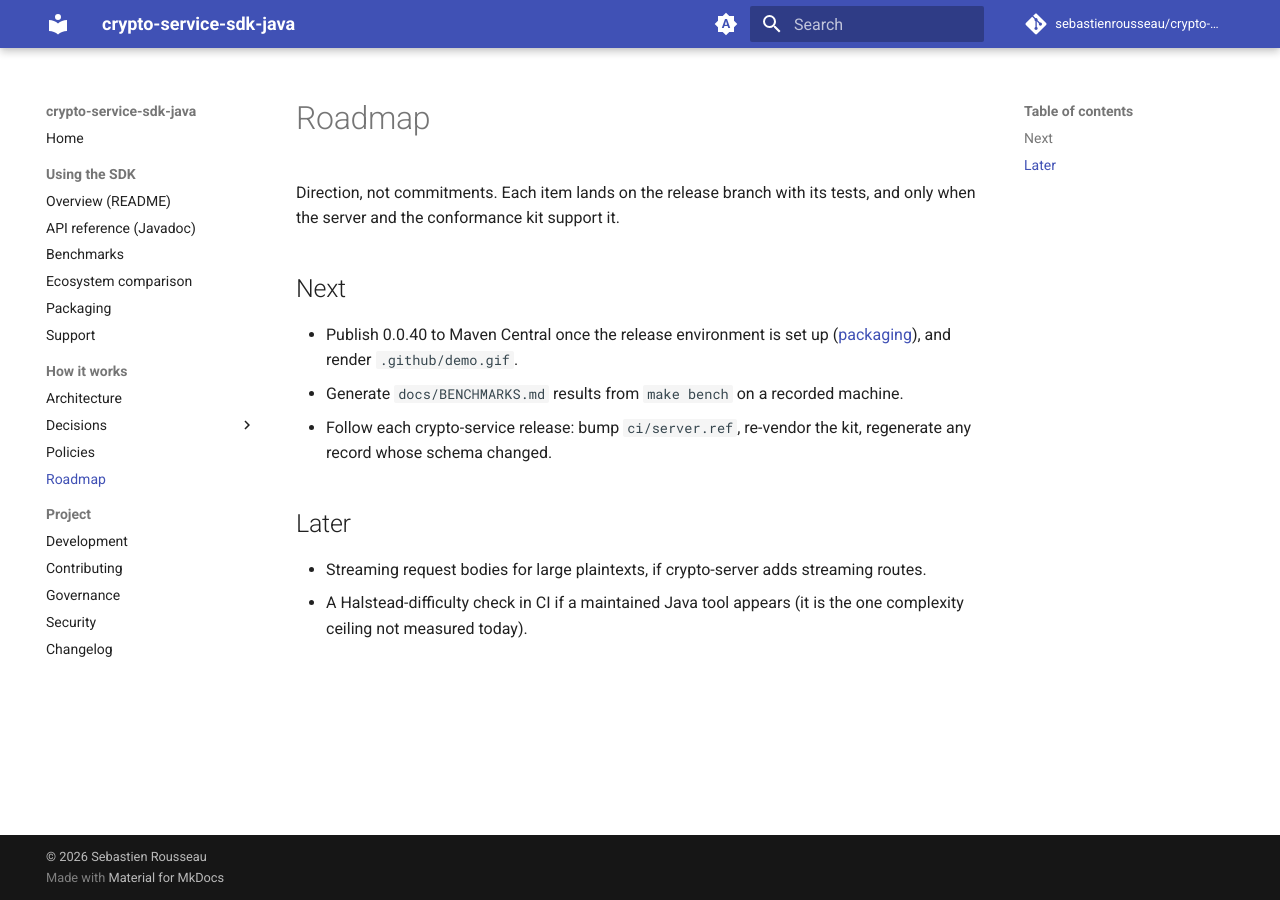
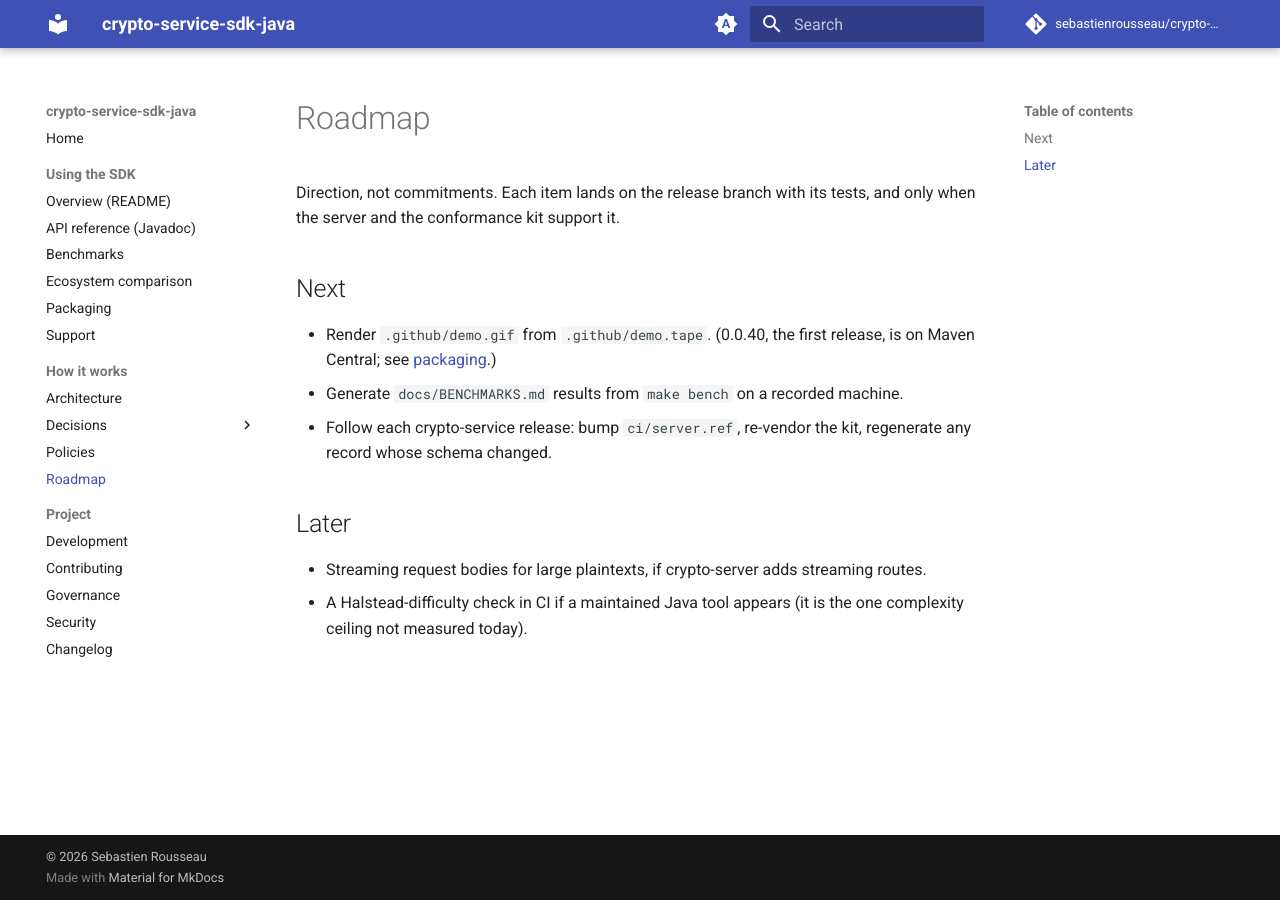
Before and after one commit to sebastienrousseau/crypto-service-sdk-java, an MkDocs documentation site: the page built from docs/ROADMAP.md, in a window 1280 px wide. Built offline with MkDocs 1.6.1 and Material for MkDocs 9.7.7, drawn with Linux system fonts in a browser that asks for light colours; comment, search, counter and statistics services are not loaded.

Commit message:
docs: drop the Maven Central item from ROADMAP
0.0.40 is published to Maven Central, so the roadmap's "Publish 0.0.40
to Maven Central once the release environment is set up" item is
done. Keep the part that is not (rendering .github/demo.gif from its
tape) and note where the release lives.

---
THE ARCHITECT ᛫ Sebastien Rousseau ᛫ https://sebastienrousseau.com
THE ENGINE ᛞ EUXIS ᛫ Enterprise Unified Execution Intelligence System ᛫ https://euxis.co

Assisted-by: Claude Opus 5.5
Signed-off-by: Sebastien Rousseau <sebastienrousseau@users.noreply.github.com>

```diff
--- a/docs/ROADMAP.md
+++ b/docs/ROADMAP.md
@@ -7,8 +7,8 @@ its tests, and only when the server and the conformance kit support it.
 
 ## Next
 
-- Publish 0.0.40 to Maven Central once the release environment is set
-  up ([packaging](packaging.md)), and render `.github/demo.gif`.
+- Render `.github/demo.gif` from `.github/demo.tape`. (0.0.40, the first
+  release, is on Maven Central; see [packaging](packaging.md).)
 - Generate `docs/BENCHMARKS.md` results from `make bench` on a recorded
   machine.
 - Follow each crypto-service release: bump `ci/server.ref`, re-vendor
```
